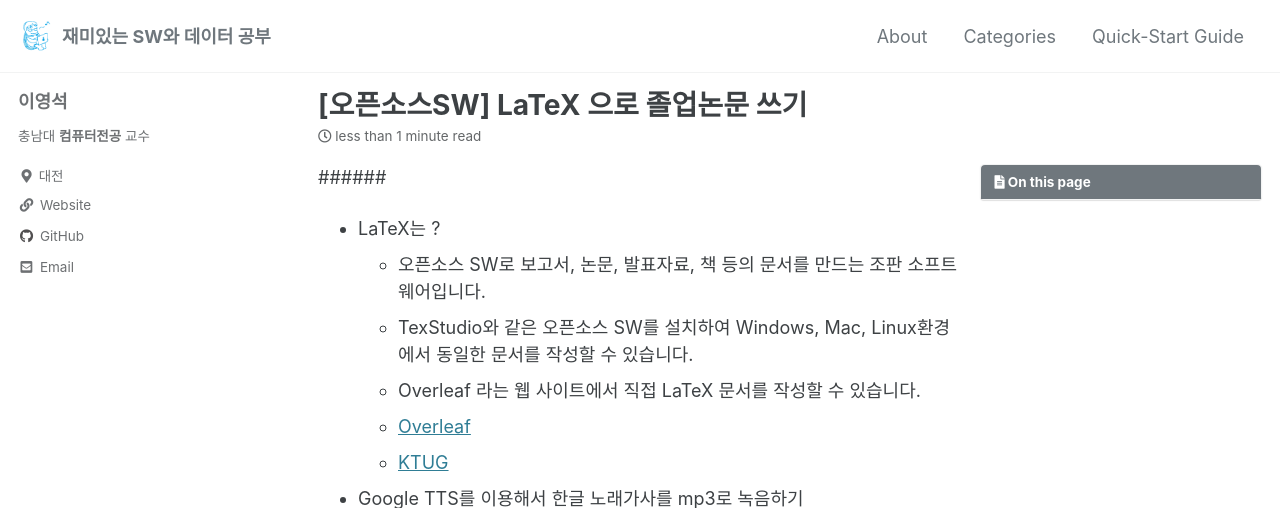
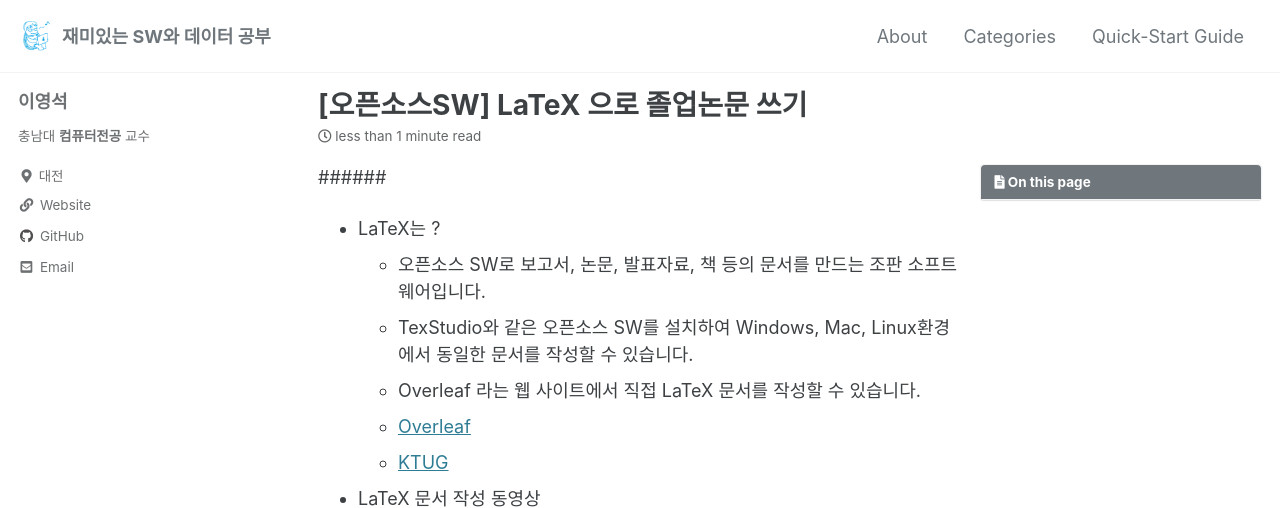
Before and after one commit to leeyoungseok/leeyoungseok.github.com, a Jekyll site: the page built from _posts/2021-12-27-latex.md, in a window 1280 px wide and 900 px high, cut to the strip 0-508 px from the top of the window. Built offline with Jekyll 4.4.1, drawn with Linux system fonts in a browser that asks for light colours; cached includes are drawn as plain includes.

Commit message:
Update 2021-12-27-latex.md

```diff
--- a/_posts/2021-12-27-latex.md
+++ b/_posts/2021-12-27-latex.md
@@ -23,8 +23,8 @@ last_modified_at: 2021-12-27
   - [Overleaf](https://www.overleaf.com)
   - [KTUG](http://www.ktug.org)
 
-* Google TTS를 이용해서 한글 노래가사를 mp3로 녹음하기
-  {% include youtube-mobileapptest.html id="QernUkxDnuU" %}
+* LaTeX 문서 작성 동영상
+  {% include youtube-latex.html id="QernUkxDnuU" %}
 
 <hr>
 
```
